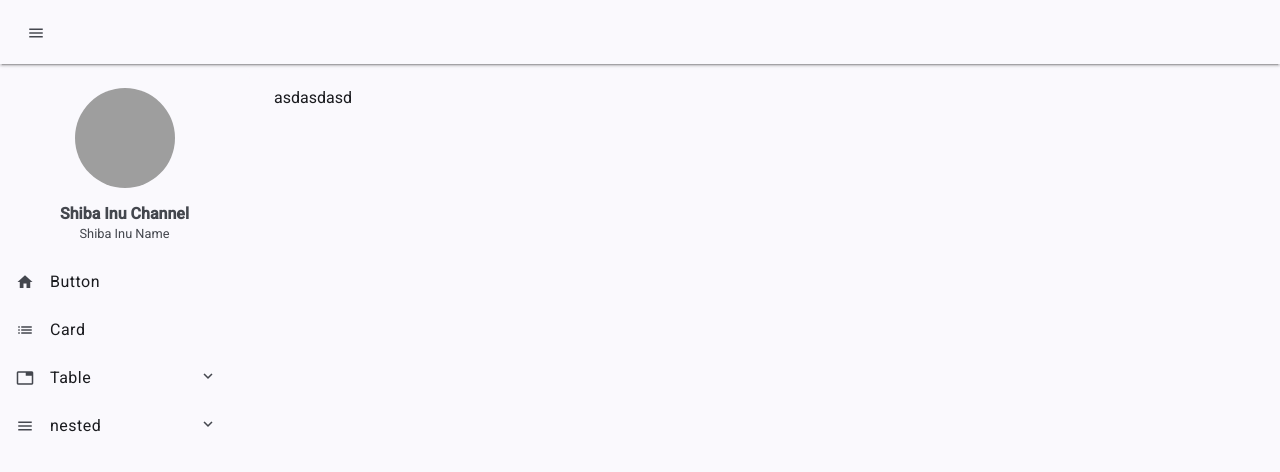
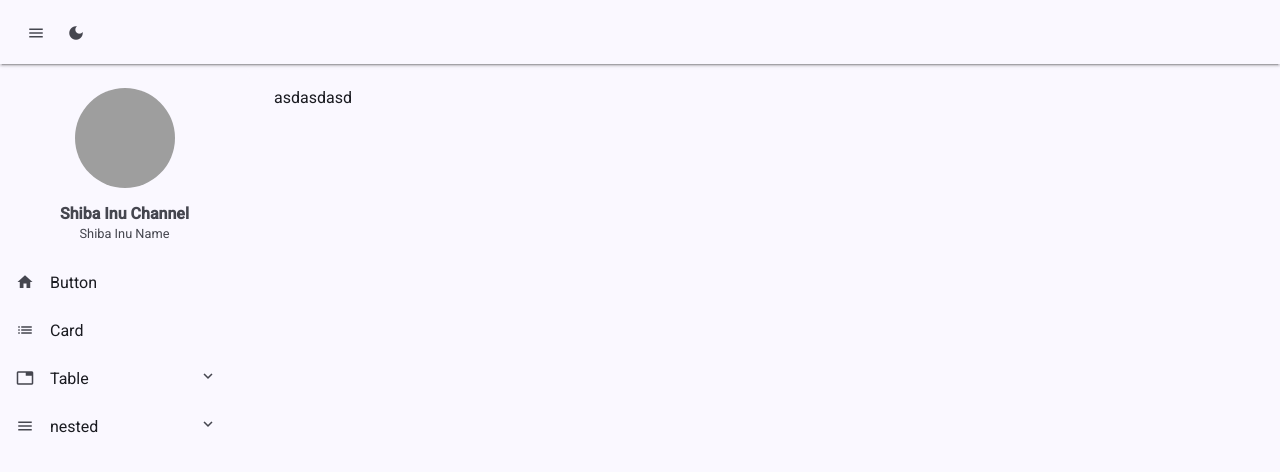
Before and after one commit to MBASSS-CODE/MbaSSS-Theme-Material-3, an Angular app: page /sidenav in a window 1280 px wide. Shown: the top 472 px of the page. Built offline with nearby package versions, Linux system fonts and the light colour scheme; grey boxes are pictures that could not be loaded.

Commit message:
dark theme

```diff
--- a/angular.json
+++ b/angular.json
@@ -32,7 +32,9 @@
               }
             ],
             "styles": [
-              "src/styles.scss"
+              "src/styles.scss",
+              "public/scss/theme/dark.scss",
+              "public/scss/theme/light.scss"
             ],
             "scripts": []
           },
--- /dev/null
+++ b/public/scss/theme/dark.scss
@@ -0,0 +1,60 @@
+:root.dark {
+  --sys-background: #121318;
+  --sys-on-background: #e3e1e9;
+  --sys-surface: #121318;
+  --sys-surface-dim: #121318;
+  --sys-surface-bright: #38393f;
+  --sys-surface-container-lowest: #0d0e13;
+  --sys-surface-container-low: #1a1b21;
+  --sys-surface-container: #1e1f25;
+  --sys-surface-container-high: #292a2f;
+  --sys-surface-container-highest: #34343a;
+  --sys-on-surface: #e3e1e9;
+  --sys-surface-variant: #45464f;
+  --sys-on-surface-variant: #c5c6d0;
+  --sys-inverse-surface: #e3e1e9;
+  --sys-inverse-on-surface: #2f3036;
+  --sys-outline: #8f909a;
+  --sys-outline-variant: #45464f;
+  --sys-shadow: #000000;
+  --sys-scrim: #000000;
+  --sys-surface-tint: #b3c5ff;
+  --sys-primary: #b3c5ff;
+  --sys-on-primary: #1a2e60;
+  --sys-primary-container: #324478;
+  --sys-on-primary-container: #dbe1ff;
+  --sys-inverse-primary: #4a5c92;
+  --sys-secondary: #b2c5ff;
+  --sys-on-secondary: #182e60;
+  --sys-secondary-container: #304578;
+  --sys-on-secondary-container: #dae2ff;
+  --sys-tertiary: #efb4e9;
+  --sys-on-tertiary: #4b1f4b;
+  --sys-tertiary-container: #643663;
+  --sys-on-tertiary-container: #ffd6f8;
+  --sys-error: #ffb4ab;
+  --sys-on-error: #561e19;
+  --sys-error-container: #73342d;
+  --sys-on-error-container: #ffdad5;
+  --sys-neutral: #76767d;
+  --sys-neutral-variant: #75767f;
+  --sys-primary-fixed: #dbe1ff;
+  --sys-primary-fixed-dim: #b3c5ff;
+  --sys-on-primary-fixed: #00174a;
+  --sys-on-primary-fixed-variant: #324478;
+  --sys-secondary-fixed: #dae2ff;
+  --sys-secondary-fixed-dim: #b2c5ff;
+  --sys-on-secondary-fixed: #001848;
+  --sys-on-secondary-fixed-variant: #304578;
+  --sys-tertiary-fixed: #ffd6f8;
+  --sys-tertiary-fixed-dim: #efb4e9;
+  --sys-on-tertiary-fixed: #330834;
+  --sys-on-tertiary-fixed-variant: #643663;
+  --sys-inverse-secondary: #495d92;
+  --sys-inverse-tertiary: #7e4d7c;
+  --sys-inverse-error: #904a43;
+  --sys-error-fixed: #ffdad5;
+  --sys-error-fixed-dim: #ffb4ab;
+  --sys-on-error-fixed: #3b0907;
+  --sys-on-error-fixed-variant: #73342d;
+}
--- /dev/null
+++ b/public/scss/theme/light.scss
@@ -0,0 +1,61 @@
+:root,
+:host {
+  --sys-background: #faf8ff;
+  --sys-on-background: #1a1b21;
+  --sys-surface: #faf8ff;
+  --sys-surface-dim: #dad9e0;
+  --sys-surface-bright: #faf8ff;
+  --sys-surface-container-lowest: #ffffff;
+  --sys-surface-container-low: #f4f3fa;
+  --sys-surface-container: #eeedf4;
+  --sys-surface-container-high: #e9e7ef;
+  --sys-surface-container-highest: #e3e1e9;
+  --sys-on-surface: #1a1b21;
+  --sys-surface-variant: #e2e2ec;
+  --sys-on-surface-variant: #45464f;
+  --sys-inverse-surface: #2f3036;
+  --sys-inverse-on-surface: #f1f0f7;
+  --sys-outline: #757680;
+  --sys-outline-variant: #c5c6d0;
+  --sys-shadow: #000000;
+  --sys-scrim: #000000;
+  --sys-surface-tint: #4a5c92;
+  --sys-primary: #4a5c92;
+  --sys-on-primary: #ffffff;
+  --sys-primary-container: #dbe1ff;
+  --sys-on-primary-container: #324478;
+  --sys-inverse-primary: #b3c5ff;
+  --sys-secondary: #495d92;
+  --sys-on-secondary: #ffffff;
+  --sys-secondary-container: #dae2ff;
+  --sys-on-secondary-container: #304578;
+  --sys-tertiary: #7e4d7c;
+  --sys-on-tertiary: #ffffff;
+  --sys-tertiary-container: #ffd6f8;
+  --sys-on-tertiary-container: #643663;
+  --sys-error: #904a43;
+  --sys-on-error: #ffffff;
+  --sys-error-container: #ffdad5;
+  --sys-on-error-container: #73342d;
+  --sys-neutral: #76767d;
+  --sys-neutral-variant: #75767f;
+  --sys-primary-fixed: #dbe1ff;
+  --sys-primary-fixed-dim: #b3c5ff;
+  --sys-on-primary-fixed: #00174a;
+  --sys-on-primary-fixed-variant: #324478;
+  --sys-secondary-fixed: #dae2ff;
+  --sys-secondary-fixed-dim: #b2c5ff;
+  --sys-on-secondary-fixed: #001848;
+  --sys-on-secondary-fixed-variant: #304578;
+  --sys-tertiary-fixed: #ffd6f8;
+  --sys-tertiary-fixed-dim: #efb4e9;
+  --sys-on-tertiary-fixed: #330834;
+  --sys-on-tertiary-fixed-variant: #643663;
+  --sys-inverse-secondary: #b2c5ff;
+  --sys-inverse-tertiary: #efb4e9;
+  --sys-inverse-error: #ffb4ab;
+  --sys-error-fixed: #ffdad5;
+  --sys-error-fixed-dim: #ffb4ab;
+  --sys-on-error-fixed: #3b0907;
+  --sys-on-error-fixed-variant: #73342d;
+}
--- a/src/app/layout/sidenav/header/header.component.ts
+++ b/src/app/layout/sidenav/header/header.component.ts
@@ -5,9 +5,11 @@ import { MatIconModule } from '@angular/material/icon';
 import { MatButtonModule } from '@angular/material/button';
 
 import { SidenavService } from '../../../services/ui/sidenav.service';
+import { DarkThemeService } from '../../../services/ui/dark-theme.service';
 @Component({
   selector: 'app-header',
   standalone: true,
+  providers: [DarkThemeService],
   imports: [
     MatToolbarModule,
     MatIconModule,
@@ -19,13 +21,16 @@ import { SidenavService } from '../../../services/ui/sidenav.service';
       <button mat-icon-button (click)="collapsed.set(!collapsed())">
         <mat-icon>menu</mat-icon>
       </button>
-      <!-- <button mat-icon-button (click)="toggleTheme(); darkMode.set(!darkMode())">
+      <button
+      mat-icon-button
+      (click)="toggleTheme()"
+      >
         @if (darkMode()) {
           <mat-icon>light_mode</mat-icon>
         } @else {
           <mat-icon>dark_mode</mat-icon>
         }
-      </button>  -->
+      </button>
     </mat-toolbar>
   `,
   styles: `
@@ -36,7 +41,16 @@ import { SidenavService } from '../../../services/ui/sidenav.service';
   `
 })
 export class HeaderComponent {
-
+  // Sidenav Collapse
   collpasedService = inject(SidenavService);
   collapsed = this.collpasedService.collapsed;
+
+  // Dark Theme
+  darkThemeService = inject(DarkThemeService);
+  darkMode = this.darkThemeService.darkMode;
+
+  toggleTheme() {
+    this.darkThemeService.toggleTheme();
+  }
+
 }
--- /dev/null
+++ b/src/app/services/ui/dark-theme.service.ts
@@ -0,0 +1,27 @@
+import { computed, effect, Injectable, signal } from '@angular/core';
+
+@Injectable({
+  providedIn: 'root'
+})
+export class DarkThemeService {
+  darkMode = signal<boolean>(this.loadThemePreference());
+
+  constructor() {
+    // Effect to automatically apply theme when darkMode changes
+    effect(() => {
+      const themeClass = this.darkMode() ? 'dark' : 'light';
+      document.documentElement.className = themeClass;
+      // Save user preference
+      localStorage.setItem('darkMode', this.darkMode().toString());
+    });
+  }
+
+  toggleTheme(): void {
+    this.darkMode.set(!this.darkMode());
+  }
+
+  private loadThemePreference(): boolean {
+    const storedPreference = localStorage.getItem('darkMode');
+    return storedPreference === 'true';
+  }
+}
--- a/src/styles.scss
+++ b/src/styles.scss
@@ -12,9 +12,10 @@
 // Define the theme object.
 $mbassscode-theme-theme: mat.define-theme((
   color: (
-    theme-type: light,
-    primary: mat.$azure-palette,
-    tertiary: mat.$blue-palette,
+    use-system-variables: true,
+  ),
+  typography: (
+    use-system-variables: true,
   ),
   density: (
     scale: 0,
```
